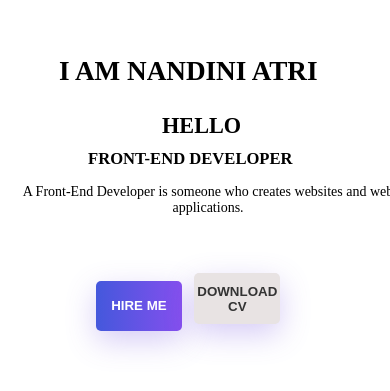
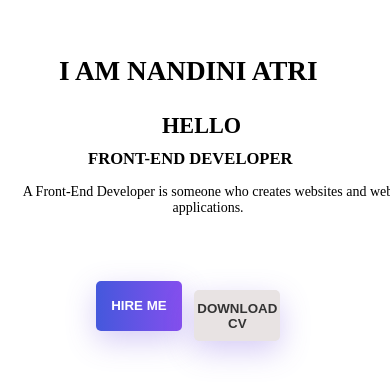
Before and after one commit to Nandiniatri/portfolio, a website built with Vite: page index.html in a window 390 px wide. Shown: the part 581-972 px from the top of the page. Built offline with nearby package versions, Linux system fonts and the light colour scheme.

Commit message:
modified css

```diff
--- a/style.css
+++ b/style.css
@@ -862,7 +862,7 @@ form{
         border: none;
         background-color: rgb(232, 227, 227);
         position: relative;
-        top: 42%;
+        top: 44%;
         left: 46%;
         /* border: solid; */
     }
```
